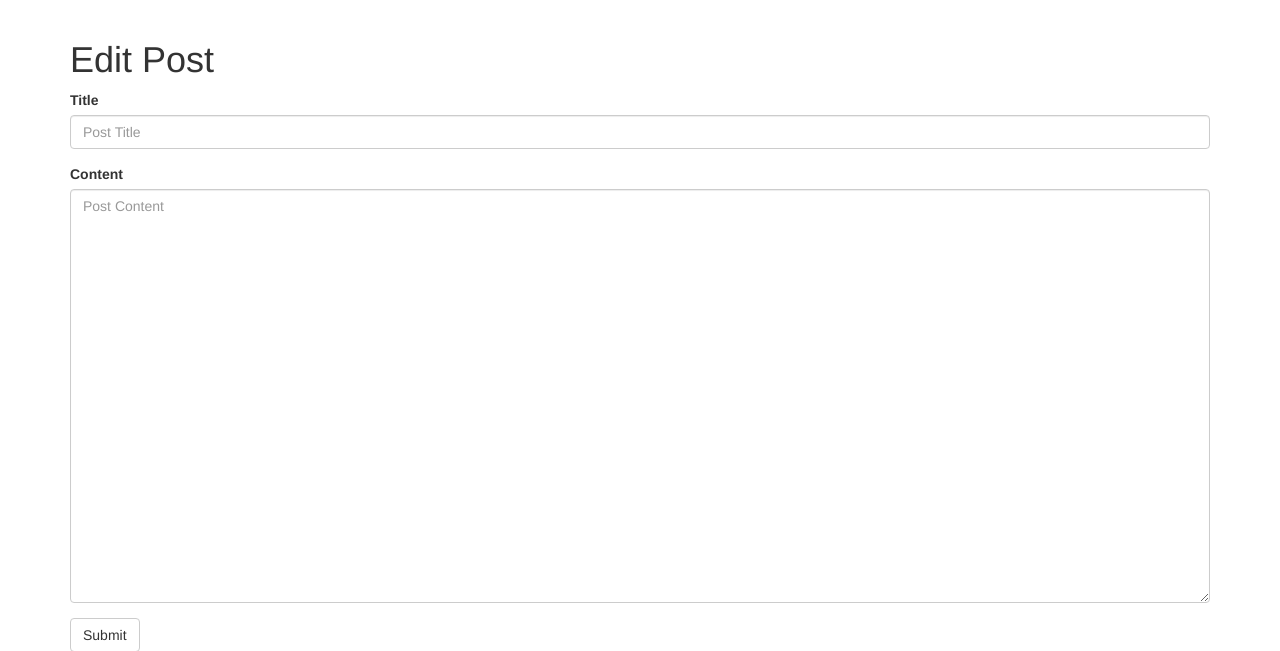
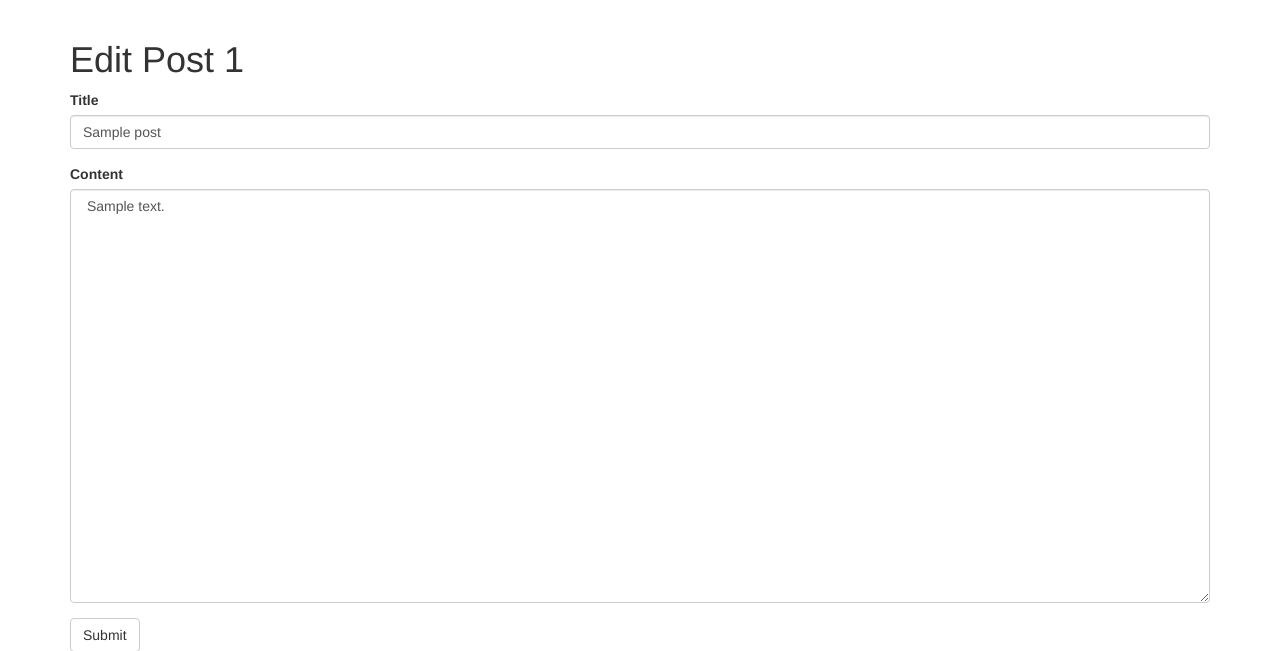
Before and after one commit to DesPenny/blog, a Flask app: page /post/1/edit in a window 1280 px wide. Shown: the part 51-702 px from the top of the page. Run offline with Flask 2, Linux system fonts and the light colour scheme; tables that the repository leaves empty hold one stand-in row (values such as "Sample post"); some libraries are stand-ins or nearby versions.

Commit message:
Edit and delete posts

```diff
--- a/blog/templates/edit_post.html
+++ b/blog/templates/edit_post.html
@@ -2,17 +2,17 @@
 
 {% block content %}
 <h1>
-    Edit Post
+    Edit Post {{ postid }}
 </h1>
 
 <form role="form" method="POST">
     <div class="form-group">
         <label for="title">Title</label>
-        <input type="text" class="form-control" id="title" name="title" placeholder="Post Title" required>
+        <input type="text" class="form-control" id="title" name="title" placeholder="Post Title" required value="{{ post.title }}">
     </div>
     <div class="form-group">
         <label for="content">Content</label>
-        <textarea class="form-control" id="content" name="content" placeholder="Post Content" rows="20" required></textarea>
+        <textarea class="form-control" id="content" name="content" placeholder="Post Content" rows="20" required> {{ post.content }}</textarea>
     </div>
     <button type="submit" class="btn btn-default">Submit</button>
 </form>
--- a/blog/views.py
+++ b/blog/views.py
@@ -59,7 +59,8 @@ def post(postid=Post.id):
     )
 
 @app.route("/post/<postid>/edit", methods=["GET"])
-def edit_post_get(postid=Post.id):
+def edit_post_get(postid):
+    post = session.query(Post).get(postid)
     return render_template("edit_post.html", post=post,postid=postid)
 
 @app.route("/post/<postid>/edit", methods=["POST"])
```
Also changed, not shown: 1 other file.
